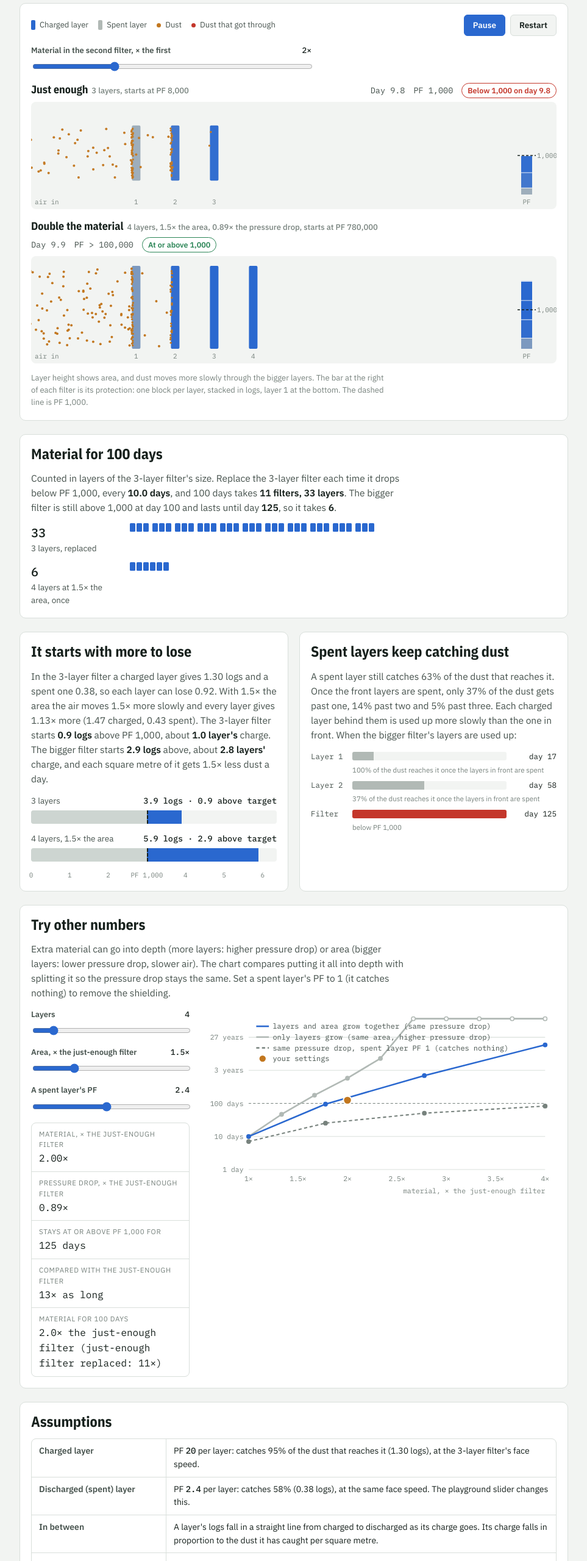
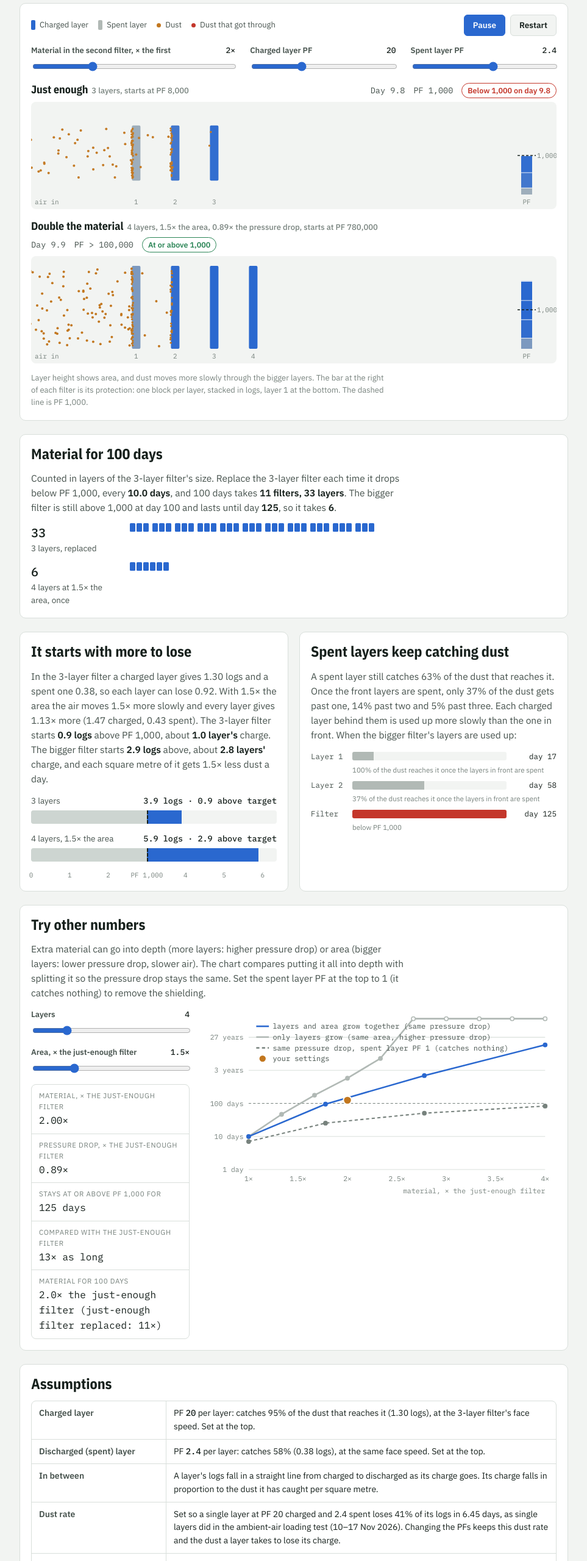
Before and after one commit to mattnewell-cam/why-deeper-filters-last, a plain HTML site: page index.html in a window 1280 px wide. Shown: the part 240-2800 px from the top of the page at 61% size, without its empty margins (158-1121 px from the left). Drawn offline with nearby package versions, Linux system fonts and the light colour scheme.

Commit message:
PF charged and spent sliders at the top; playground uses them
Co-Authored-By: Claude Opus 5.5 <noreply@anthropic.com>

```diff
--- a/index.html
+++ b/index.html
@@ -116,7 +116,8 @@ input[type="range"] { width: 100%; accent-color: var(--charge); }
 #chart { width: 100%; height: auto; display: block; }
 #chart text { font-family: var(--font-mono); font-size: 11px; fill: var(--ink-3); }
 #chart text.lg { fill: var(--ink-2); font-size: 11.5px; }
-.mult { max-width: 460px; }
+.knobs { display: grid; grid-template-columns: minmax(0, 1.4fr) minmax(0, 1fr) minmax(0, 1fr); gap: 24px; }
+@media (max-width: 640px) { .knobs { grid-template-columns: minmax(0, 1fr); gap: 14px; } }
 .assume { margin: 0; display: grid; grid-template-columns: minmax(150px, 220px) minmax(0, 1fr); gap: 1px; background: var(--line); border: 1px solid var(--line); border-radius: 8px; overflow: hidden; }
 .assume dt, .assume dd { margin: 0; background: var(--surface); padding: 9px 12px; font-size: 14px; }
 .assume dt { color: var(--ink-2); font-weight: 600; }
@@ -144,7 +145,11 @@ input[type="range"] { width: 100%; accent-color: var(--charge); }
       </div>
       <div class="ctrl"><button type="button" id="play" class="primary">Pause</button><button type="button" id="restart">Restart</button></div>
     </div>
-    <div class="field mult"><label for="mm">Material in the second filter, × the first <b id="mmv">2×</b></label><input type="range" id="mm" min="1.2" max="4" step="0.1" value="2"></div>
+    <div class="knobs">
+      <div class="field"><label for="mm">Material in the second filter, × the first <b id="mmv">2×</b></label><input type="range" id="mm" min="1.2" max="4" step="0.1" value="2"></div>
+      <div class="field"><label for="pfc">Charged layer PF <b id="pfcv">20</b></label><input type="range" id="pfc" min="5" max="50" step="1" value="20"></div>
+      <div class="field"><label for="pfs">Spent layer PF <b id="pfsv">2.4</b></label><input type="range" id="pfs" min="1" max="3.5" step="0.1" value="2.4"></div>
+    </div>
     <div class="lane" id="lane0">
       <div class="lane-head"><span class="name">Just enough<small id="l0-sub"></small></span><span class="read"><span class="day"></span><span class="pf"></span><span class="pill ok"></span></span></div>
       <canvas aria-hidden="true"></canvas>
@@ -184,12 +189,11 @@ input[type="range"] { width: 100%; accent-color: var(--charge); }
 
   <section class="panel">
     <h2>Try other numbers</h2>
-    <p class="prose">Extra material can go into depth (more layers: higher pressure drop) or area (bigger layers: lower pressure drop, slower air). The chart compares putting it all into depth with splitting it so the pressure drop stays the same. Set a spent layer's PF to 1 (it catches nothing) to remove the shielding.</p>
+    <p class="prose">Extra material can go into depth (more layers: higher pressure drop) or area (bigger layers: lower pressure drop, slower air). The chart compares putting it all into depth with splitting it so the pressure drop stays the same. Set the spent layer PF at the top to 1 (it catches nothing) to remove the shielding.</p>
     <div class="pg">
       <div class="pg-ctrl">
-        <div class="field"><label for="pN">Layers <b id="pNv"></b></label><input type="range" id="pN" min="3" max="12" step="1" value="4"></div>
+        <div class="field"><label for="pN">Layers <b id="pNv"></b></label><input type="range" id="pN" min="2" max="12" step="1" value="4"></div>
         <div class="field"><label for="pK">Area, × the just-enough filter <b id="pKv"></b></label><input type="range" id="pK" min="1" max="3" step="0.1" value="1.5"></div>
-        <div class="field"><label for="pS">A spent layer's PF <b id="pSv"></b></label><input type="range" id="pS" min="1" max="4" step="0.1" value="2.4"></div>
         <dl class="pout">
           <div><dt>Material, × the just-enough filter</dt><dd id="o-m">—</dd></div>
           <div><dt>Pressure drop, × the just-enough filter</dt><dd id="o-dp">—</dd></div>
@@ -212,14 +216,15 @@ input[type="range"] { width: 100%; accent-color: var(--charge); }
 
 <script>
 // ---------------------------------------------------------------- model (round numbers, not the tested media)
-const CH = 1 - 1 / 20;    // charged layer: PF 20 (share caught 95%) at the just-enough filter's face speed
-const SP0 = 1 - 1 / 2.4;  // discharged layer: PF 2.4 at the same face speed (IPA/DIW-discharged layers measured 2.3–2.5)
+const PF_C0 = 20, PF_S0 = 2.4;   // defaults: charged layer PF 20, discharged PF 2.4 (IPA/DIW-discharged layers measured 2.3–2.5)
+let CH = 1 - 1 / PF_C0;    // charged layer: share caught, at the just-enough filter's face speed (set by the slider)
+let SP0 = 1 - 1 / PF_S0;   // discharged layer: share caught, at the same face speed (set by the slider)
 const VEXP = 0.307;   // a layer's logs go as face speed^-0.307 (the vacuum-bag electret fit); face speed ∝ 1/area
 const TARGET = 3;     // logs, PF 1,000
 const TEST_LOSS = 0.41, TEST_DAYS = 6.45;   // ambient-air test: single layers lost ~41% of their logs in 6.45 days
 const MAXD = 36500;   // stop simulating at 100 years
-const D0 = { N: Math.ceil(TARGET / -Math.log10(1 - CH) - 1e-9), k: 1 };   // just enough layers for the target
-let D1 = { N: 7, k: 10 / 7 };   // set by the material slider; N / k ≈ 5 keeps the pressure drop
+let D0 = { N: 3, k: 1 };   // just enough layers for the target; set in computeDesign
+let D1 = { N: 4, k: 1.5 };   // set by the material slider; N / k ≈ D0.N keeps the pressure drop
 const lg = f => f <= 0 ? 0 : -Math.log10(1 - f);
 // A layer's logs fall linearly with its charge c (1 = full, 0 = gone) and rise with area k (slower air).
 const layerLogs = (c, sp, k) => (lg(sp) + (lg(CH) - lg(sp)) * c) * Math.pow(k, VEXP);
@@ -255,19 +260,18 @@ function advance(st, F, sp, until) {
   }
 }
 function run(N, k, F, sp) { const st = newState(N, k); advance(st, F, sp, MAXD); return st; }
-const lifeOf = (N, k, F, sp) => { const st = run(N, k, F, sp); return st.failed ? st.failDay : Infinity; };
+const lifeOf = (N, k, F, sp) => { if (totalLogs(newState(N, k), sp) < TARGET) return 0; const st = run(N, k, F, sp); return st.failed ? st.failDay : Infinity; };
 
 // Dust rate: a single layer at the just-enough filter's face speed loses TEST_LOSS of its logs in TEST_DAYS, as in the
 // ambient-air test. Time to go from c = 1 to c_t is (1/F) ∫ dc / (share caught), so F = that integral / TEST_DAYS.
+// Worked out once at the default PFs: changing the PF sliders keeps the dust rate and the dust a layer takes to lose its charge.
 const F = (() => {
   const a = lg(SP0), b = lg(CH) - lg(SP0), ct = ((1 - TEST_LOSS) * lg(CH) - a) / b, n = 4000;
   let s = 0;
   for (let j = 0; j < n; j++) { const c = ct + (1 - ct) * (j + 0.5) / n; s += (1 - ct) / n / (1 - Math.pow(10, -(a + b * c))); }
   return s / TEST_DAYS;
 })();
-const ref0 = run(D0.N, D0.k, F, SP0);
-const L0 = ref0.failDay;
-let MULT = 2, ref1, L1, sk1;
+let MULT = 2, ref0, L0, ref1, L1, sk1;
 // m × the just-enough filter's material, split evenly between depth and area: layers ≈ N0·√m (whole layers), area = N0·m / layers.
 const designFor = m => { const N = Math.max(D0.N, Math.round(D0.N * Math.sqrt(m))); return { N, k: D0.N * m / N }; };
 
@@ -281,7 +285,6 @@ const kStr = k => `${(Math.round(k * 100) / 100).toString()}×`;
 const multStr = m => m === 2 ? 'Double the material' : `${m}× the material`;
 const dpStr = () => { const r = D1.N / D1.k / D0.N; return Math.abs(r - 1) < 0.03 ? 'same pressure drop' : `${r.toFixed(2)}× the pressure drop`; };
 const startPF = d => Number(Math.pow(10, d.N * lg(CH) * Math.pow(d.k, VEXP)).toPrecision(2)).toLocaleString('en-GB');
-$('l0-sub').textContent = `${D0.N} layers, starts at PF ${startPF(D0)}`;
 
 // ---------------------------------------------------------------- clock: wall seconds → days, exponential so both failures fit
 const S5 = 5, S10 = 23, SEND = S10 + 2.5;
@@ -316,6 +319,8 @@ new MutationObserver(readColors).observe(document.documentElement, { attributes:
 const RATE = 75, SPEED = 230, STUCK_MAX = 60;
 let KMAX, NMAX, GMAX;
 function computeDesign(m) {
+  D0 = { N: Math.ceil(TARGET / lg(CH) - 1e-9), k: 1 };
+  ref0 = run(D0.N, D0.k, F, SP0); L0 = ref0.failed ? ref0.failDay : MAXD;
   MULT = m; D1 = designFor(m);
   ref1 = run(D1.N, D1.k, F, SP0); L1 = ref1.failed ? ref1.failDay : MAXD; sk1 = Math.pow(D1.k, VEXP);
   KMAX = Math.max(D0.k, D1.k); NMAX = Math.max(D0.N, D1.N);
@@ -439,8 +444,11 @@ function renderStatic() {
 $('h-x').textContent = ref1.failed ? ratioStr(L1 / L0) : 'unlimited';
 $('h-m').textContent = multStr(MULT);
 $('l1-name').textContent = multStr(MULT);
+$('l0-sub').textContent = `${D0.N} layers, starts at PF ${startPF(D0)}`;
 $('l1-sub').textContent = `${D1.N} layers, ${kStr(D1.k)} the area, ${dpStr()}, starts at PF ${startPF(D1)}`;
 $('mmv').textContent = `${MULT}×`;
+$('pfcv').textContent = +$('pfc').value; $('pfsv').textContent = (+$('pfs').value).toFixed(1);
+renderAssume();
 for (const id of ['sq5', 'sq10', 'used']) $(id).replaceChildren();
 $('m-lab0').textContent = `${D0.N} layers, replaced`;
 {
@@ -487,17 +495,21 @@ $('m-lab0').textContent = `${D0.N} layers, replaced`;
   used.append(e);
 }
 }
-renderStatic();
-$('mm').addEventListener('input', () => {
+function redesign() {
   computeDesign(+$('mm').value);
-  const ln = lanes[1]; ln.N = D1.N; ln.k = D1.k;
+  lanes[0].N = D0.N; lanes[0].k = D0.k; lanes[1].N = D1.N; lanes[1].k = D1.k;
   restart(); playing = !reduce; setPlayLabel();
   renderStatic();
+}
+$('mm').addEventListener('input', redesign);
+for (const id of ['pfc', 'pfs']) $(id).addEventListener('input', () => {
+  CH = 1 - 1 / +$('pfc').value; SP0 = 1 - 1 / +$('pfs').value;
+  redesign(); updatePlay();
 });
 
 // ---------------------------------------------------------------- playground
 const cache = new Map();
-const lifeC = (N, k, sp) => { const key = `${N}|${k.toFixed(3)}|${sp}`; if (!cache.has(key)) cache.set(key, lifeOf(N, k, F, sp)); return cache.get(key); };
+const lifeC = (N, k, sp) => { const key = `${N}|${k.toFixed(3)}|${sp}|${CH}`; if (!cache.has(key)) cache.set(key, lifeOf(N, k, F, sp)); return cache.get(key); };
 const el = (tag, attrs = {}, text) => { const e = document.createElementNS('http://www.w3.org/2000/svg', tag); for (const a in attrs) e.setAttribute(a, attrs[a]); if (text != null) e.textContent = text; return e; };
 function drawChart(N, k, sp) {
   const svg = $('chart'); svg.replaceChildren();
@@ -538,8 +550,8 @@ function drawChart(N, k, sp) {
   svg.append(el('text', { class: 'lg', x: lgx + 26, y: lgy + rows.length * 17 + 4 }, 'your settings'));
 }
 function updatePlay() {
-  const N = +$('pN').value, k = +$('pK').value, sp = 1 - 1 / +$('pS').value;
-  $('pNv').textContent = N; $('pKv').textContent = kStr(k); $('pSv').textContent = (+$('pS').value).toFixed(1);
+  const N = +$('pN').value, k = +$('pK').value, sp = SP0;
+  $('pNv').textContent = N; $('pKv').textContent = kStr(k);
   const life = lifeC(N, k, sp), base = lifeC(D0.N, D0.k, sp);
   $('o-m').textContent = `${(N * k / D0.N).toFixed(2)}×`;
   $('o-dp').textContent = `${(N / k / D0.N).toFixed(2)}×`;
@@ -549,21 +561,22 @@ function updatePlay() {
   $('o-mat').textContent = `${mat.toFixed(1)}× the just-enough filter (just-enough filter replaced: ${Math.ceil(100 / base)}×)`;
   drawChart(N, k, sp);
 }
-for (const id of ['pN', 'pK', 'pS']) $(id).addEventListener('input', updatePlay);
+for (const id of ['pN', 'pK']) $(id).addEventListener('input', updatePlay);
 updatePlay();
 
-{
+function renderAssume() {
   const pf = f => (1 / (1 - f)).toFixed(f === 0 ? 0 : 2).replace(/\.?0+$/, '');
   const rows = [
-    ['Charged layer', `PF <b>${pf(CH)}</b> per layer: catches ${Math.round(CH * 100)}% of the dust that reaches it (${lg(CH).toFixed(2)} logs), at the ${D0.N}-layer filter's face speed.`],
-    ['Discharged (spent) layer', `PF <b>${pf(SP0)}</b> per layer: catches ${Math.round(SP0 * 100)}% (${lg(SP0).toFixed(2)} logs), at the same face speed. The playground slider changes this.`],
+    ['Charged layer', `PF <b>${pf(CH)}</b> per layer: catches ${Math.round(CH * 100)}% of the dust that reaches it (${lg(CH).toFixed(2)} logs), at the ${D0.N}-layer filter's face speed. Set at the top.`],
+    ['Discharged (spent) layer', `PF <b>${pf(SP0)}</b> per layer: catches ${Math.round(SP0 * 100)}% (${lg(SP0).toFixed(2)} logs), at the same face speed. Set at the top.`],
     ['In between', 'A layer\'s logs fall in a straight line from charged to discharged as its charge goes. Its charge falls in proportion to the dust it has caught per square metre.'],
-    ['Dust rate', `Set so a single layer loses ${Math.round(TEST_LOSS * 100)}% of its logs in ${TEST_DAYS} days, as single layers did in the ambient-air loading test (10–17 Nov 2026).`],
+    ['Dust rate', `Set so a single layer at PF ${PF_C0} charged and ${PF_S0} spent loses ${Math.round(TEST_LOSS * 100)}% of its logs in ${TEST_DAYS} days, as single layers did in the ambient-air loading test (10–17 Nov 2026). Changing the PFs keeps this dust rate and the dust a layer takes to lose its charge.`],
     ['Bigger area', `Air moves more slowly, and every layer's logs, charged or discharged, go as face speed^−${VEXP} (the vacuum-bag electret fit). Dust per square metre falls in proportion to the area.`],
     ['Target', 'PF 1,000 (3 logs) the whole time. PF is 10 to the power of the sum of the layers\' logs.'],
     ['Pressure drop', 'Goes as layers ÷ area. Clogging is left out.'],
   ];
   $('assume').innerHTML = rows.map(([t, d]) => `<dt>${t}</dt><dd>${d}</dd>`).join('');
 }
+renderStatic();
 $('foot').textContent = 'Simplified model with round numbers, not the tested media.';
 </script>
```
